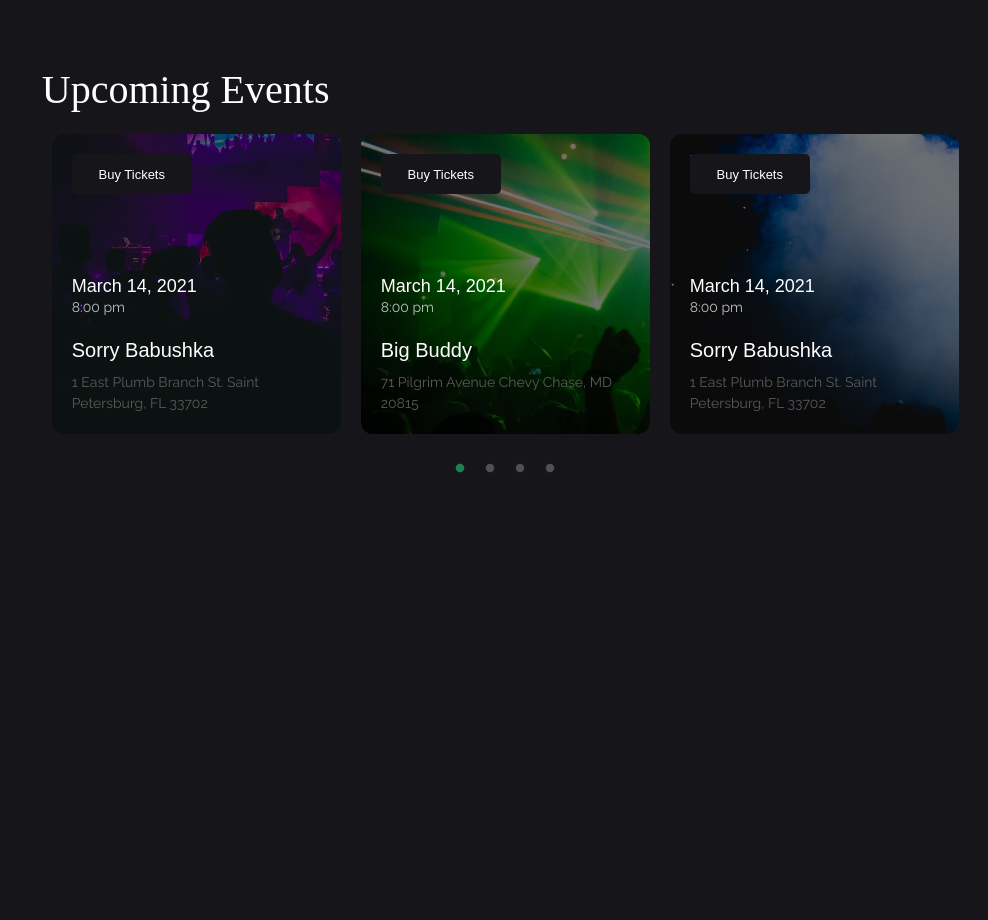
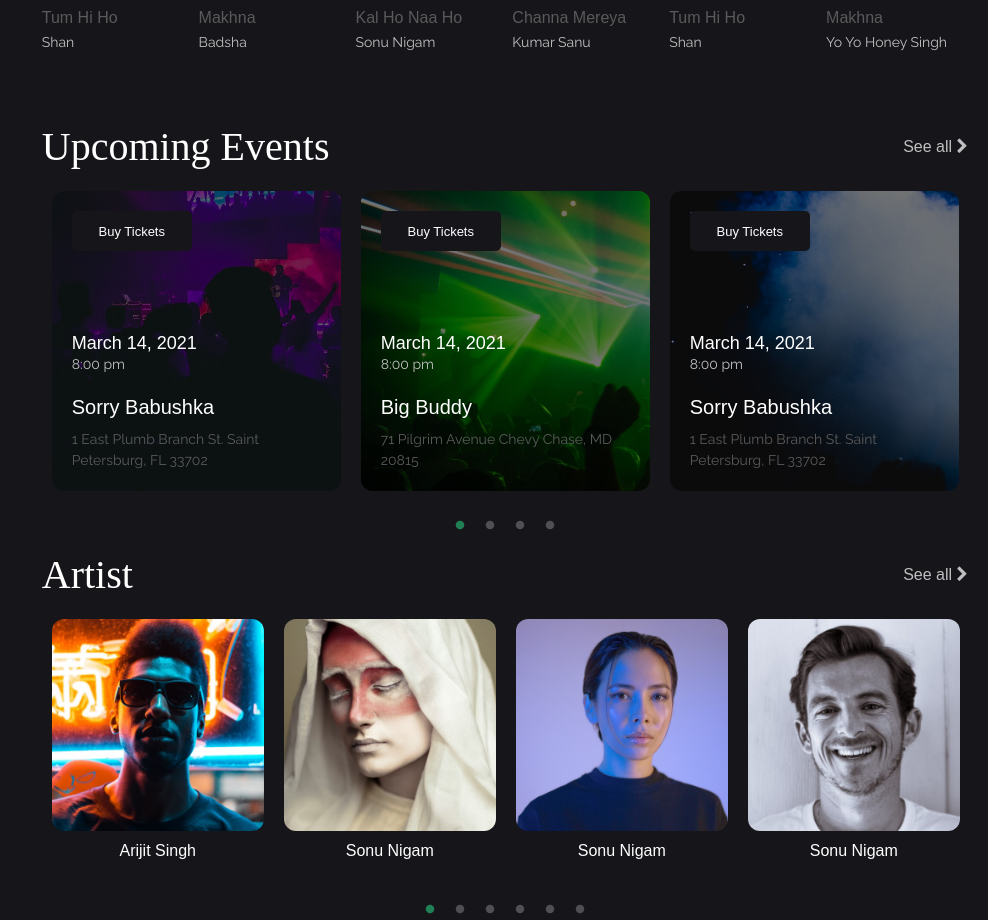
Before and after one commit to Subrata291291/sportify, a React (Vite) app: page /contact in a window 1280 px wide. Shown: the part 1149-2069 px from the top of the page, without its empty margins (292-1280 px from the left). Before the commit the page ends 1628 px from the top, so only its background shows below. Built offline with nearby package versions, Linux system fonts and the light colour scheme; a web font is replaced by a local one.

Commit message:
Added Artist

```diff
--- a/src/assets/css/index.css
+++ b/src/assets/css/index.css
@@ -774,6 +774,9 @@ a:hover {
     overflow: hidden;
     width: 100%;
     background-color: #000;
+}
+.album__cover img {
+  min-height: 17.2rem;
 }
 .album__title {
     margin-top: 1rem;
@@ -986,9 +989,10 @@ a:hover {
 
 
 .artist_slider .slider {
-    margin: 0rem 1rem 2rem;
+    margin: 0rem 0rem 2rem;
     border-radius: 12px;
     text-align: center;
+    padding: 0rem 1rem;
 }
 .artist_slider .slider img {
     border-radius: 12px;
@@ -1021,7 +1025,7 @@ a:hover {
     z-index: 1;
 }
 .artist_slider .slick-dots li button:before {
-    font-size: 3rem;
+    font-size: 1rem;
 }
 .artist_slider .slick-dots li.slick-active button:before {
     color: #25a56a;
@@ -1456,7 +1460,11 @@ color: #fff;
 }
 }
 
-@media (max-width: 1199px) {}
+@media (max-width: 1199px) {
+  .album__cover img {
+    min-height: 17.2rem;
+  }
+}
 
 @media screen and (min-width: 991px) {
   .container-fluid {
@@ -1477,6 +1485,9 @@ color: #fff;
     z-index: 0;
     border-right: inherit;
 }
+.album__cover img {
+  min-height: 18rem;
+}
 .sidenav_area ul {
     padding: 2rem 2rem;
 }
@@ -1507,6 +1518,9 @@ color: #fff;
 @media (max-width: 767px) {
 .offcanvas-header {
     padding:1.2rem;
+}
+.album__cover img {
+  min-height: 13rem;
 }
 .sidenav_area {
     display: block;
--- /dev/null
+++ b/src/components/Artists.jsx
@@ -0,0 +1,52 @@
+import React from 'react';
+import musicData from '../data/musicData';
+import Slider from 'react-slick';
+
+const Artists = () => {
+  const artists = musicData.artists || [];
+
+  const settings = {
+    dots: true,
+    arrows: false,
+    infinite: true,
+    speed: 500,
+    slidesToShow: 6,
+    slidesToScroll: 1,
+    responsive: [
+      { breakpoint: 1399, settings: { slidesToShow: 4 } },
+      { breakpoint: 1199, settings: { slidesToShow: 3 } },
+      { breakpoint: 991, settings: { slidesToShow: 4 } },
+      { breakpoint: 767, settings: { slidesToShow: 3 } },
+    ],
+  };
+
+  return (
+    <section className="artist_area mt-60" data-aos="fade-up" id="artists">
+      <div className="title_area">
+        <h4>Artist</h4>
+        <a href="#">See all <span><i className="fa fa-chevron-right" /></span></a>
+      </div>
+
+      <Slider {...settings} className="artist_slider">
+        {artists.map((artist, index) => (
+          <div className="slider position-relative" key={index}>
+            <div>
+            <a href="#">
+              <div className="slider_pic">
+                <img src={artist.image} alt={artist.name} />
+              </div>
+              <div className="slider_content">
+                <h3 className="text-truncate">
+                  <a href="#">{artist.name}</a>
+                </h3>
+              </div>
+            </a>
+            </div>
+          </div>
+        ))}
+      </Slider>
+    </section>
+  );
+};
+
+export default Artists;
--- a/src/components/MainContent.jsx
+++ b/src/components/MainContent.jsx
@@ -3,6 +3,7 @@ import Sidebar from '../components/Sidebar';
 import NewReleases from './NewReleases';
 import Banner from './Banner';
 import UpcomingEvents from './UpcomingEvents';
+import Artists from './Artists';
 
 const MainContent = () => {
   return (
@@ -16,6 +17,7 @@ const MainContent = () => {
             <Banner/>
             <NewReleases/>
             <UpcomingEvents/>
+            <Artists/>
           </div>
         </div>
       </div>
--- a/src/components/NewReleases.jsx
+++ b/src/components/NewReleases.jsx
@@ -24,11 +24,11 @@ const NewReleases = () => {
     <section className="new_realease_area mt-40 mb-40" id="releases" data-aos="fade-up">
       <div className="title_area">
         <h4>New Releases</h4>
-        {/* <a href="#">See all <span><i className="fa fa-chevron-right" /></span></a> */}
+        <a href="#">See all <span><i className="fa fa-chevron-right" /></span></a>
       </div>
       <div className="row">
         {newReleases.map(song => (
-          <div className="col-lg-2 col-md-2 col-4 mb-30" key={song.id}>
+          <div className="col-lg-3 col-xl-2 col-md-3 col-4 mb-30" key={song.id}>
             <div className={`album ${isCurrent(song) ? 'active' : ''}`}>
               <div className="album__cover">
                 <img src={song.thumbnail} alt={song.title} className="w-100" />
--- a/src/components/UpcomingEvents.jsx
+++ b/src/components/UpcomingEvents.jsx
@@ -12,31 +12,31 @@ const UpcomingEvents = () => {
         slidesToScroll: 1,
         responsive: [
           {
-            breakpoint: 1400, // XL screens
+            breakpoint: 1399, // XL screens
             settings: {
               slidesToShow: 3,
             },
           },
           {
-            breakpoint: 1200, // LG screens (laptops)
+            breakpoint: 1199, // LG screens (laptops)
             settings: {
               slidesToShow: 3,
             },
           },
           {
-            breakpoint: 992, // MD screens (tablets)
+            breakpoint: 991, // MD screens (tablets)
             settings: {
               slidesToShow: 2,
             },
           },
           {
-            breakpoint: 768, // SM screens (small tablets)
+            breakpoint: 767, // SM screens (small tablets)
             settings: {
               slidesToShow: 2,
             },
           },
           {
-            breakpoint: 576, // XS screens (phones)
+            breakpoint: 575, // XS screens (phones)
             settings: {
               slidesToShow: 1,
             },
@@ -49,7 +49,7 @@ const UpcomingEvents = () => {
     <section className="upcoming_events_area" data-aos="fade-up" id="events">
       <div className="title_area">
         <h4>Upcoming Events</h4>
-        {/* <a href="#">See all <span><i className="fa fa-chevron-right" /></span></a> */}
+        <a href="#">See all <span><i className="fa fa-chevron-right" /></span></a>
       </div>
 
       <div className="upcoming_slider p-0">
--- a/src/data/musicData.js
+++ b/src/data/musicData.js
@@ -6,26 +6,63 @@ import makhna from '../assets/music/saiyaara.mp3';
 import shapeofyou from '../assets/music/saiyaara.mp3';
 import tomakechay from '../assets/music/saiyaara.mp3';
 
-import tumhihopic from '../assets/images/music1.jpeg'
-import tumhihopic1 from '../assets/images/music2.png'
-import tumhihopic2 from '../assets/images/music5.jpeg'
-import tumhihopic3 from '../assets/images/music6.jpeg'
+import music1 from '../assets/images/music1.jpeg';
+import music2 from '../assets/images/music2.png';
+import music5 from '../assets/images/music3.jpg';
+import music6 from '../assets/images/music4.jpeg';
+import channaThumb from '../assets/images/music5.jpeg';
+import arijitImg from '../assets/images/music6.jpeg';
+import sonuImg from '../assets/images/music7.jpeg';
+
+import artist1 from '../assets/images/artist1.jpg';
+import artist2 from '../assets/images/artist2.jpg';
+import artist3 from '../assets/images/artist3.jpg';
+import artist4 from '../assets/images/artist4.jpg';
+import artist5 from '../assets/images/artist5.jpg';
 
 const musicData = {
   artists: [
     {
       name: "Arijit Singh",
-      image: "arijit.jpg",
+      image: artist1,
       songs: [
-        { id: 1, title: "Tum Hi Ho", thumbnail: tumhihopic, audio: saiyaara },
-        { id: 2, title: "Channa Mereya", thumbnail: "channa.jpg", audio: saiyaara },
+        { id: 1, title: "Tum Hi Ho", thumbnail: artist1, audio: tumhiho },
+        { id: 2, title: "Channa Mereya", thumbnail: channaThumb, audio: channa },
       ],
     },
     {
       name: "Sonu Nigam",
-      image: "sonu.jpg",
+      image: artist2,
       songs: [
-        { id: 3, title: "Kal Ho Naa Ho", thumbnail: tumhihopic, audio: saiyaara },
+        { id: 3, title: "Kal Ho Naa Ho", thumbnail: artist2, audio: kalho },
+      ],
+    },
+    {
+      name: "Sonu Nigam",
+      image: artist3,
+      songs: [
+        { id: 4, title: "Kal Ho Naa Ho", thumbnail: artist3, audio: kalho },
+      ],
+    },
+    {
+      name: "Sonu Nigam",
+      image: artist4,
+      songs: [
+        { id: 5, title: "Kal Ho Naa Ho", thumbnail: artist4, audio: kalho },
+      ],
+    },
+    {
+      name: "Sonu Nigam",
+      image: artist5,
+      songs: [
+        { id: 6, title: "Kal Ho Naa Ho", thumbnail: artist5, audio: kalho },
+      ],
+    },
+    {
+      name: "Sonu Nigam",
+      image: artist2,
+      songs: [
+        { id: 7, title: "Kal Ho Naa Ho", thumbnail: artist5, audio: kalho },
       ],
     },
   ],
@@ -33,26 +70,29 @@ const musicData = {
     {
       language: "Hindi",
       songs: [
-        { id: 4, title: "Kesariya", artist: "Arijit Singh", thumbnail: tumhihopic, audio: saiyaara },
-        { id: 5, title: "Makhna", artist: "Yo Yo Honey Singh", thumbnail: tumhihopic3, audio: saiyaara },
-        { id: 6, title: "Makhna", artist: "Yo Yo Honey Singh", thumbnail: tumhihopic2, audio: saiyaara },
-        { id: 7, title: "Makhna", artist: "Yo Yo Honey Singh", thumbnail: tumhihopic1, audio: saiyaara },
-        { id: 8, title: "Makhna", artist: "Yo Yo Honey Singh", thumbnail: tumhihopic3, audio: saiyaara },
+        { id: 4, title: "Kesariya", artist: "Arijit Singh", thumbnail: music1, audio: saiyaara },
+        { id: 5, title: "Makhna", artist: "Yo Yo Honey Singh", thumbnail: music6, audio: makhna },
+        { id: 6, title: "Tum Hi Ho", artist: "Shan", thumbnail: music5, audio: tumhiho },
+        { id: 7, title: "Channa Mereya", artist: "Kumar Sanu", thumbnail: music2, audio: channa },
+        { id: 8, title: "Kal Ho Naa Ho", artist: "Sonu Nigam", thumbnail: music6, audio: kalho },
+        { id: 9, title: "Makhna", artist: "Badsha", thumbnail: music6, audio: makhna },
+        { id: 10, title: "Tum Hi Ho", artist: "Shan", thumbnail: music5, audio: tumhiho },
+        { id: 12, title: "Channa Mereya", artist: "Kumar Sanu", thumbnail: music2, audio: channa },
+        { id: 13, title: "Kal Ho Naa Ho", artist: "Monali Thakur", thumbnail: music6, audio: kalho },
       ],
     },
     {
       language: "English",
       songs: [
-        { id: 9, title: "Shape of You", artist: "Ed Sheeran", thumbnail: tumhihopic1, audio: shapeofyou },
-        { id: 10, title: "Makhna", artist: "Yo Yo Honey Singh", thumbnail: tumhihopic3, audio: makhna },
-        { id: 11, title: "Makhna", artist: "Yo Yo Honey Singh", thumbnail: tumhihopic3, audio: makhna },
+        { id: 14, title: "Shape of You", artist: "Ed Sheeran", thumbnail: music2, audio: shapeofyou },
+        { id: 15, title: "Makhna", artist: "Yo Yo Honey Singh", thumbnail: music6, audio: makhna },
       ],
     },
     {
       language: "Bengali",
       songs: [
-        { id: 12, title: "Tomake Chai", artist: "Kabir Suman", thumbnail: tumhihopic2, audio: tomakechay },
-        { id: 13, title: "Makhna", artist: "Yo Yo Honey Singh", thumbnail: tumhihopic3, audio: saiyaara },
+        { id: 16, title: "Tomake Chai", artist: "Kabir Suman", thumbnail: music5, audio: tomakechay },
+        { id: 17, title: "Saiyaara", artist: "Arijit Singh", thumbnail: music6, audio: saiyaara },
       ],
     },
   ],
```
